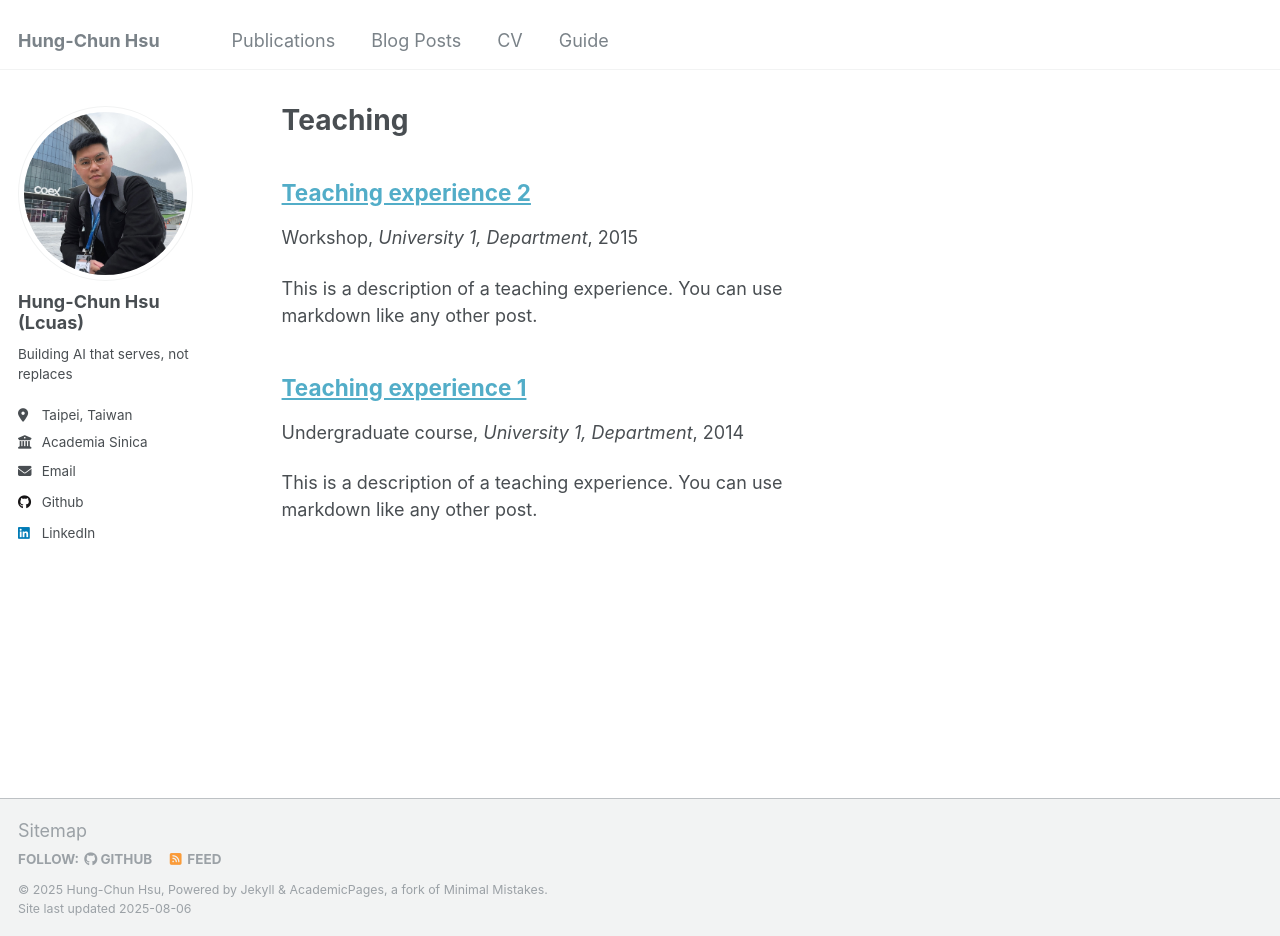
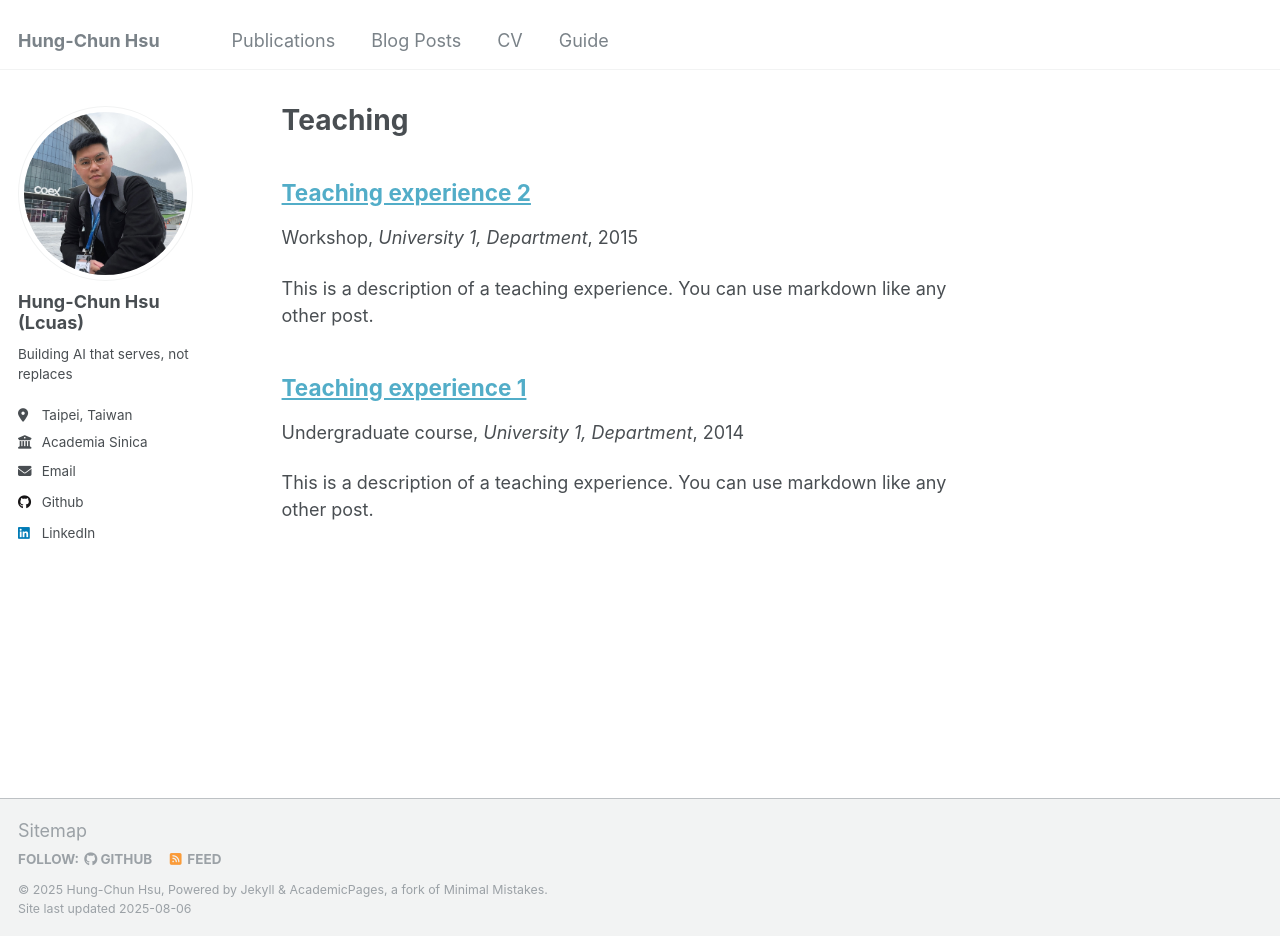
Before and after one commit to lucas-hc-hsu/lucas-hc-hsu.github.io, a Jekyll site: the page built from _pages/teaching.html, in a window 1280 px wide and 936 px high. Built offline with Jekyll 4.4.1, drawn with Linux system fonts in a browser that asks for light colours.

Commit message:
update multiple scss files

```diff
--- a/_sass/_archive.scss
+++ b/_sass/_archive.scss
@@ -42,6 +42,8 @@
 .archive__item-title {
   margin-bottom: 0.25em;
   font-family: $sans-serif-narrow;
+  word-wrap: break-word;
+  overflow-wrap: break-word;
 
   a + a {
     opacity: 0.5;
@@ -81,6 +83,23 @@
 
   .archive__item-title {
     text-decoration: underline;
+  }
+}
+
+/* Responsive layout for publication items with images */
+@include breakpoint($medium) {
+  .archive__item {
+    &[style*="display: flex"] {
+      @media (max-width: 900px) {
+        flex-direction: column !important;
+
+        .archive__item-image {
+          flex: none !important;
+          align-self: center;
+          margin-bottom: 1em;
+        }
+      }
+    }
   }
 }
 
--- a/_sass/_masthead.scss
+++ b/_sass/_masthead.scss
@@ -22,7 +22,7 @@
     padding: 1em 1em 1em;
     font-family: $sans-serif-narrow;
 
-    @include breakpoint($x-large) {
+    @include breakpoint($large) {
       max-width: $x-large;
     }
 
--- a/_sass/_navigation.scss
+++ b/_sass/_navigation.scss
@@ -24,7 +24,7 @@
     padding-right: 1em;
   }
 
-  @include breakpoint($x-large) {
+  @include breakpoint($large) {
     max-width: $x-large;
   }
 
--- a/_sass/_page.scss
+++ b/_sass/_page.scss
@@ -11,7 +11,7 @@
   animation: intro 0.3s both;
   animation-delay: 0.35s;
 
-  @include breakpoint($x-large) {
+  @include breakpoint($large) {
     max-width: $x-large;
   }
 }
--- a/_sass/_sidebar.scss
+++ b/_sass/_sidebar.scss
@@ -62,13 +62,9 @@
   @include breakpoint($large) {
     position: relative;
     float: right;
-    width: $right-sidebar-width-narrow;
+    width: $right-sidebar-width;
     margin-left: span(0.5 of 12);
     z-index: 10;
-  }
-
-  @include breakpoint($x-large) {
-    width: $right-sidebar-width;
   }
 }
 
--- a/_sass/_variables.scss
+++ b/_sass/_variables.scss
@@ -126,7 +126,7 @@
 $medium                     : 768px !default;
 $medium-wide                : 900px !default;
 $large                      : 925px !default;
-$x-large                    : 1280px !default;
+$x-large                    : 1600px !default;
 
 /*
    Grid
```
